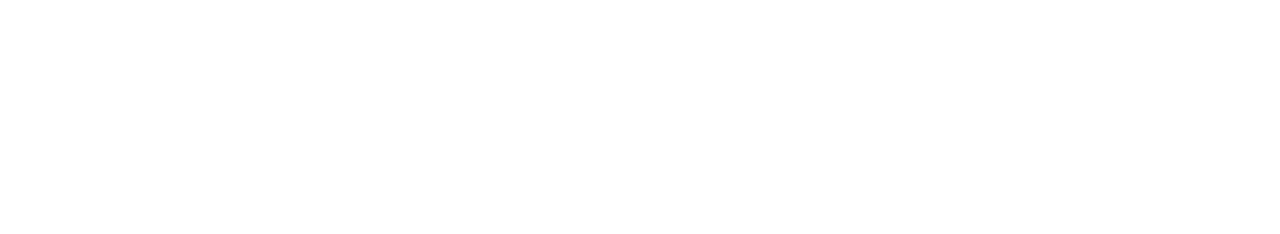
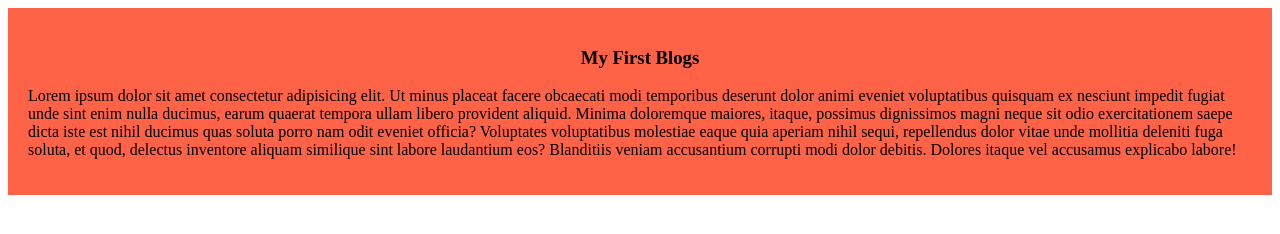
Before and after one commit to anikmondol/anikmondol-My-First-github-repo--m-3-, a plain HTML site: page index.html in a window 1280 px wide. Drawn offline with Linux system fonts and the light colour scheme.

Commit message:
added the first blog

```diff
--- a/index.html
+++ b/index.html
@@ -3,9 +3,13 @@
 <head>
     <meta charset="UTF-8">
     <meta name="viewport" content="width=device-width, initial-scale=1.0">
-    <title>Document</title>
+    <title>My Simple website</title>
+    <link rel="stylesheet" href="style/style.css">
 </head>
 <body>
-
+    <div>
+        <h3>My First Blogs</h3>
+        <p>Lorem ipsum dolor sit amet consectetur adipisicing elit. Ut minus placeat facere obcaecati modi temporibus deserunt dolor animi eveniet voluptatibus quisquam ex nesciunt impedit fugiat unde sint enim nulla ducimus, earum quaerat tempora ullam libero provident aliquid. Minima doloremque maiores, itaque, possimus dignissimos magni neque sit odio exercitationem saepe dicta iste est nihil ducimus quas soluta porro nam odit eveniet officia? Voluptates voluptatibus molestiae eaque quia aperiam nihil sequi, repellendus dolor vitae unde mollitia deleniti fuga soluta, et quod, delectus inventore aliquam similique sint labore laudantium eos? Blanditiis veniam accusantium corrupti modi dolor debitis. Dolores itaque vel accusamus explicabo labore!</p>
+    </div>
 </body>
 </html>
--- /dev/null
+++ b/style/style.css
@@ -0,0 +1,11 @@
+
+
+div{
+    background-color: tomato;
+    padding: 20px;
+
+}
+
+h3{
+    text-align: center;
+}
```
